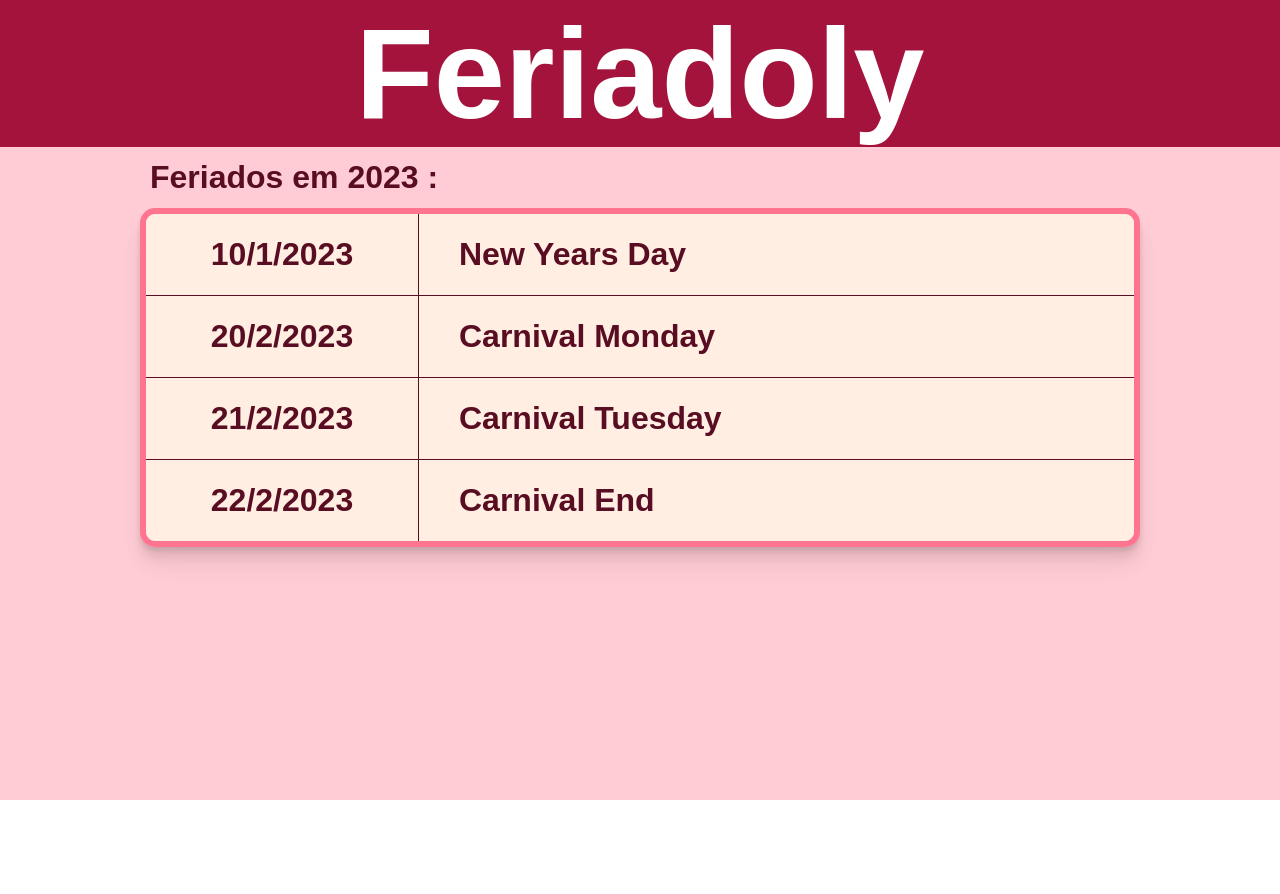
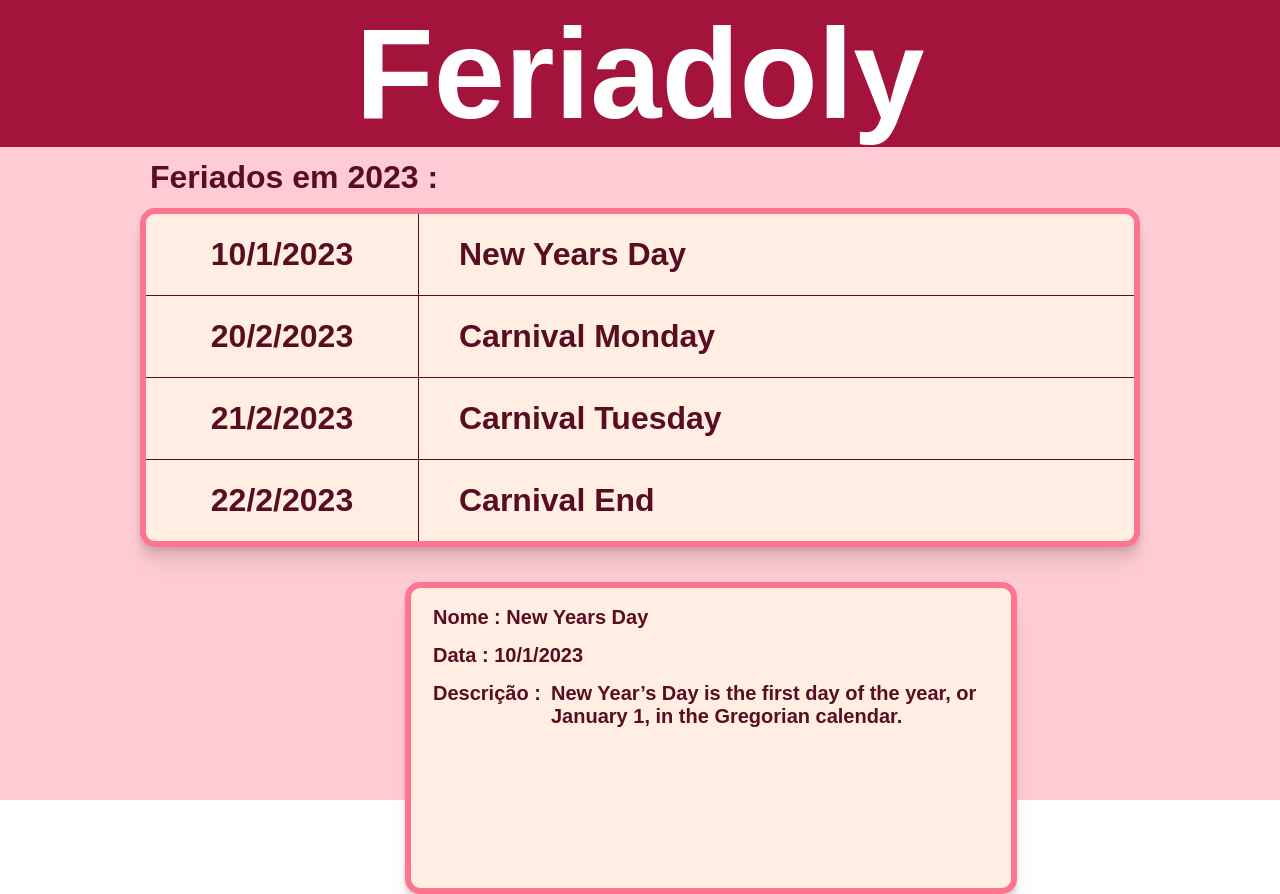
Before and after one commit to HenriChris/Feriadoly, a React (Create React App) app: page / in a window 1280 px wide. Before the commit the page ends 800 px from the top, so only its background shows below. Built offline with nearby package versions, Linux system fonts and the light colour scheme.

Commit message:
Criado o código do Card e sua estilização

```diff
--- a/src/components/Card/index.tsx
+++ b/src/components/Card/index.tsx
@@ -1,5 +1,67 @@
-function Card() {
-    return <div></div>
+import React, { useEffect, useState } from 'react';
+import { CardDescription, CardText, Content, StyledCard } from './style';
+
+type datetime = {
+    day: number,
+    month: number,
+    year: number
+}
+
+type date = {
+    datetime: datetime
+}
+
+type cardInfo = {
+    name: string,
+    description: string,
+    date: date
+}
+
+function CardContent ({
+    name,
+    description,
+    date
+}: cardInfo) {
+    return (
+        <Content>
+            <CardText>Nome : {name}</CardText>
+            <CardText>Data : {date.datetime.day}/{date.datetime.month}/{date.datetime.year}</CardText>
+            <CardDescription>
+                <CardText>Descrição : </CardText>
+                <CardText>{description}</CardText>
+            </CardDescription>
+
+        </Content>
+    )
+}
+
+function Card () {
+    const [holidays, setHolidays] = useState<cardInfo>();
+
+    const feriados : cardInfo = {
+        name: 'New Years Day',
+        description: 'New Year’s Day is the first day of the year, or January 1, in the Gregorian calendar.',
+        date: {
+            datetime : {
+                day: 10,
+                month: 1,
+                year: 2023,
+            }
+        }
+    }
+
+    useEffect(() => {setHolidays(feriados)}, [])
+
+    return (
+        <StyledCard>
+                <CardContent
+                    key={feriados.name}
+                    date={feriados.date}
+                    name={feriados.name}
+                    description={feriados.description}
+                />
+        </StyledCard>
+    )
 }
 
 export default Card;
--- a/src/components/Card/style.tsx
+++ b/src/components/Card/style.tsx
@@ -1,2 +1,31 @@
 import styled from 'styled-components';
-import { style } from '../../global/global';
+import { Shadow, style } from '../../global/global';
+
+export const StyledCard = styled(Shadow)`
+    text-align: start;
+    color : ${style.colors.brownishRed};
+    background: ${style.colors.lightBeige};
+    border : 6px solid ${style.colors.pink};
+    height: 300px;
+    width: 600px;
+    border-radius: 15px;
+
+`;
+
+export const Content = styled.div`
+    display: flex;
+    flex-direction: column;
+    align-items: flex-start;
+    padding: 18px 22px;
+`;
+
+export const CardText = styled.div`
+    font-size: 20px;
+    min-width: 118px;
+    padding-bottom: 15px;
+`;
+
+export const CardDescription = styled.div`
+    display: flex;
+    flex-direction: row;
+`;
```
